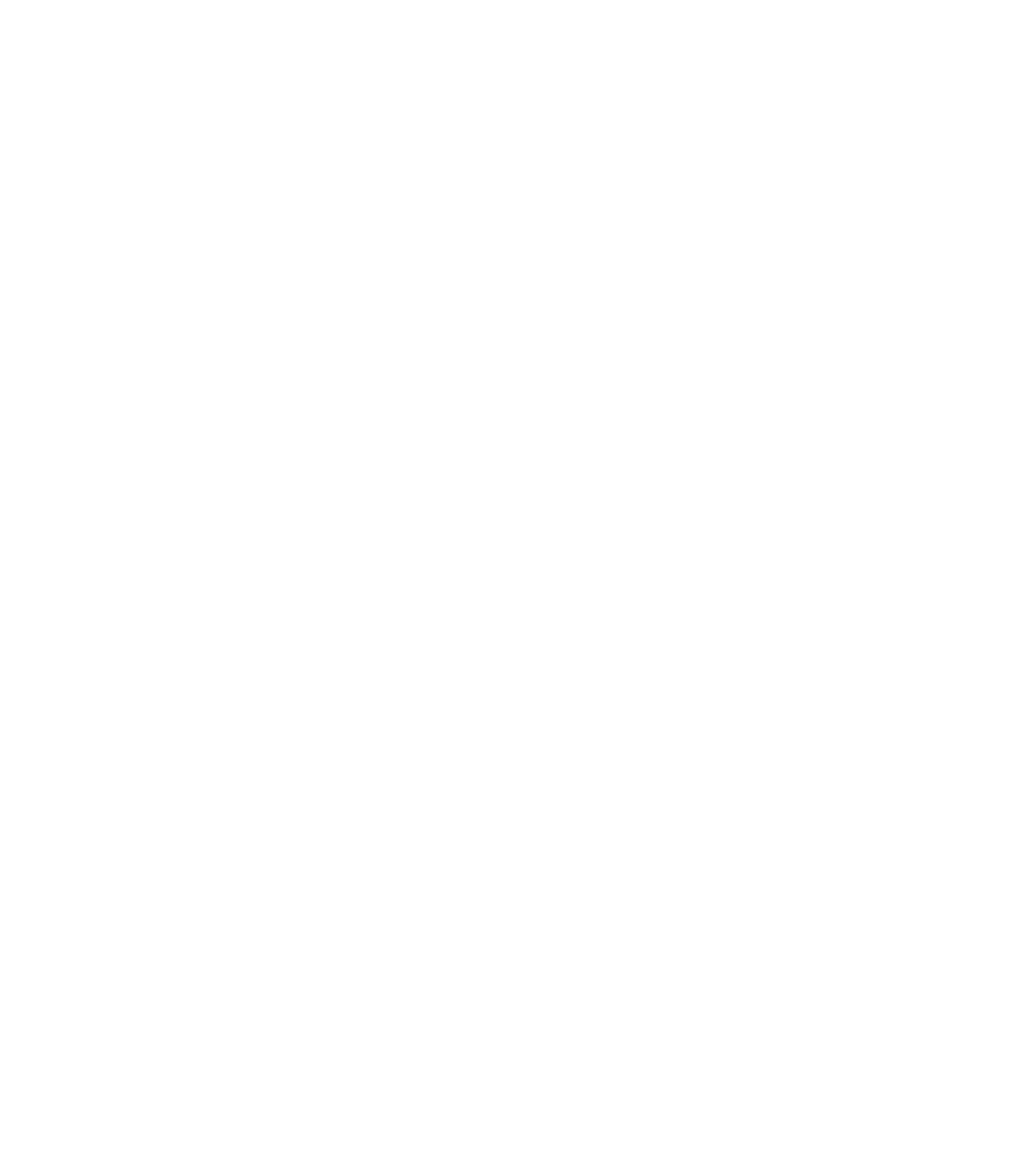
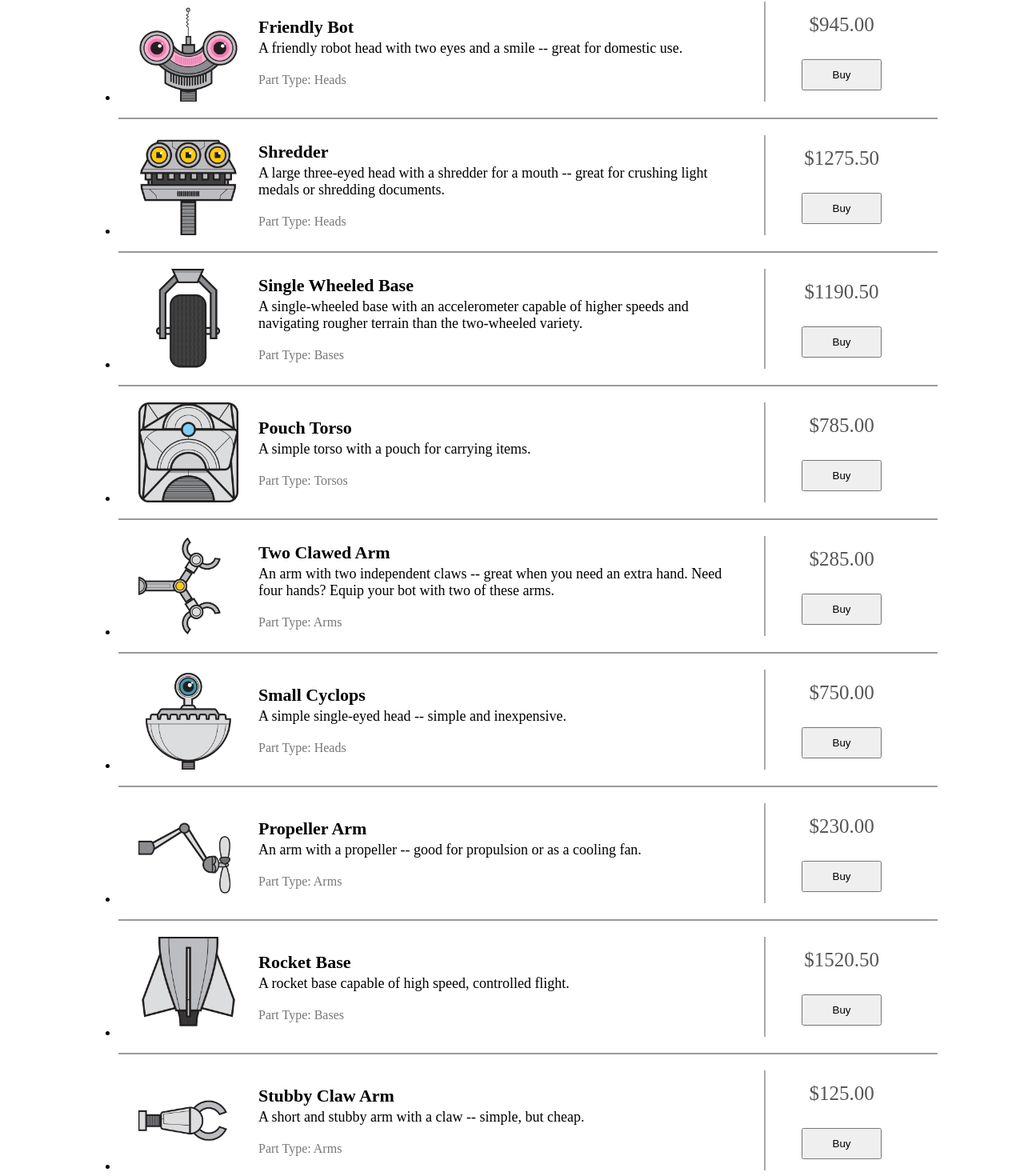
Before and after one commit to idham19/mahdi-robot-shop, an Angular app: page / in a window 1280 px wide. Shown: the part 666-2136 px from the top of the page at 80% size. Before the commit the page ends 800 px from the top, so only its background shows below. Built offline with nearby package versions, Linux system fonts and the light colour scheme.

Commit message:
angular  structural directive *ngFor adde to li in catalog.component.html

```diff
--- a/src/app/catolog/catolog.component.html
+++ b/src/app/catolog/catolog.component.html
@@ -8,7 +8,7 @@
     </div>
 
     <ul class="products">
-      <li class="product-item">
+      <li class="product-item" *ngFor="let product of products">
         <div class="product">
           <div class="product-details">
             <img [src]="getImageUrl(product)" [alt]="product.name" />
--- a/src/app/catolog/catolog.component.ts
+++ b/src/app/catolog/catolog.component.ts
@@ -7,18 +7,184 @@
   styleUrls: ['./catolog.component.css']
 })
 export class CatologComponent {
- product:IProduct;
+ products:IProduct[];
 
  constructor(){
-  this.product={
-    id:2,
-    description:"a friendly robot head",
-    name:"Friendly bot",
-    imageName:"head-friendly.png",
-    category:"Heads",
-    price:945.0,
-    discount:0.2
-  }
+  this.products= [
+    {
+      id: 1,
+      description:
+        "A robot head with an unusually large eye and teloscpic neck -- excellent for exploring high spaces.",
+      name: "Large Cyclops",
+      imageName: "head-big-eye.png",
+      category: "Heads",
+      price: 1220.5,
+      discount: 0.2,
+    },
+    {
+      id: 17,
+      description: "A spring base - great for reaching high places.",
+      name: "Spring Base",
+      imageName: "base-spring.png",
+      category: "Bases",
+      price: 1190.5,
+      discount: 0,
+    },
+    {
+      id: 6,
+      description:
+        "An articulated arm with a claw -- great for reaching around corners or working in tight spaces.",
+      name: "Articulated Arm",
+      imageName: "arm-articulated-claw.png",
+      category: "Arms",
+      price: 275,
+      discount: 0,
+    },
+    {
+      id: 2,
+      description:
+        "A friendly robot head with two eyes and a smile -- great for domestic use.",
+      name: "Friendly Bot",
+      imageName: "head-friendly.png",
+      category: "Heads",
+      price: 945.0,
+      discount: 0.2,
+    },
+    {
+      id: 3,
+      description:
+        "A large three-eyed head with a shredder for a mouth -- great for crushing light medals or shredding documents.",
+      name: "Shredder",
+      imageName: "head-shredder.png",
+      category: "Heads",
+      price: 1275.5,
+      discount: 0,
+    },
+    {
+      id: 16,
+      description:
+        "A single-wheeled base with an accelerometer capable of higher speeds and navigating rougher terrain than the two-wheeled variety.",
+      name: "Single Wheeled Base",
+      imageName: "base-single-wheel.png",
+      category: "Bases",
+      price: 1190.5,
+      discount: 0.1,
+    },
+    {
+      id: 13,
+      description: "A simple torso with a pouch for carrying items.",
+      name: "Pouch Torso",
+      imageName: "torso-pouch.png",
+      category: "Torsos",
+      price: 785,
+      discount: 0,
+    },
+    {
+      id: 7,
+      description:
+        "An arm with two independent claws -- great when you need an extra hand. Need four hands? Equip your bot with two of these arms.",
+      name: "Two Clawed Arm",
+      imageName: "arm-dual-claw.png",
+      category: "Arms",
+      price: 285,
+      discount: 0,
+    },
+
+    {
+      id: 4,
+      description: "A simple single-eyed head -- simple and inexpensive.",
+      name: "Small Cyclops",
+      imageName: "head-single-eye.png",
+      category: "Heads",
+      price: 750.0,
+      discount: 0,
+    },
+    {
+      id: 9,
+      description:
+        "An arm with a propeller -- good for propulsion or as a cooling fan.",
+      name: "Propeller Arm",
+      imageName: "arm-propeller.png",
+      category: "Arms",
+      price: 230,
+      discount: 0.1,
+    },
+    {
+      id: 15,
+      description: "A rocket base capable of high speed, controlled flight.",
+      name: "Rocket Base",
+      imageName: "base-rocket.png",
+      category: "Bases",
+      price: 1520.5,
+      discount: 0,
+    },
+    {
+      id: 10,
+      description: "A short and stubby arm with a claw -- simple, but cheap.",
+      name: "Stubby Claw Arm",
+      imageName: "arm-stubby-claw.png",
+      category: "Arms",
+      price: 125,
+      discount: 0,
+    },
+    {
+      id: 11,
+      description:
+        "A torso that can bend slightly at the waist and equiped with a heat guage.",
+      name: "Flexible Gauged Torso",
+      imageName: "torso-flexible-gauged.png",
+      category: "Torsos",
+      price: 1575,
+      discount: 0,
+    },
+    {
+      id: 14,
+      description: "A two wheeled base with an accelerometer for stability.",
+      name: "Double Wheeled Base",
+      imageName: "base-double-wheel.png",
+      category: "Bases",
+      price: 895,
+      discount: 0,
+    },
+    {
+      id: 5,
+      description:
+        "A robot head with three oscillating eyes -- excellent for surveillance.",
+      name: "Surveillance",
+      imageName: "head-surveillance.png",
+      category: "Heads",
+      price: 1255.5,
+      discount: 0,
+    },
+    {
+      id: 8,
+      description: "A telescoping arm with a grabber.",
+      name: "Grabber Arm",
+      imageName: "arm-grabber.png",
+      category: "Arms",
+      price: 205.5,
+      discount: 0,
+    },
+    {
+      id: 12,
+      description: "A less flexible torso with a battery gauge.",
+      name: "Gauged Torso",
+      imageName: "torso-gauged.png",
+      category: "Torsos",
+      price: 1385,
+      discount: 0,
+    },
+    {
+      id: 18,
+      description:
+        "An inexpensive three-wheeled base. only capable of slow speeds and can only function on smooth surfaces.",
+      name: "Triple Wheeled Base",
+      imageName: "base-triple-wheel.png",
+      category: "Bases",
+      price: 700.5,
+      discount: 0,
+    },
+  ];
  }
  getImageUrl(product:IProduct) {
    return '/assets/images/robot-parts/'+ product.imageName
```
